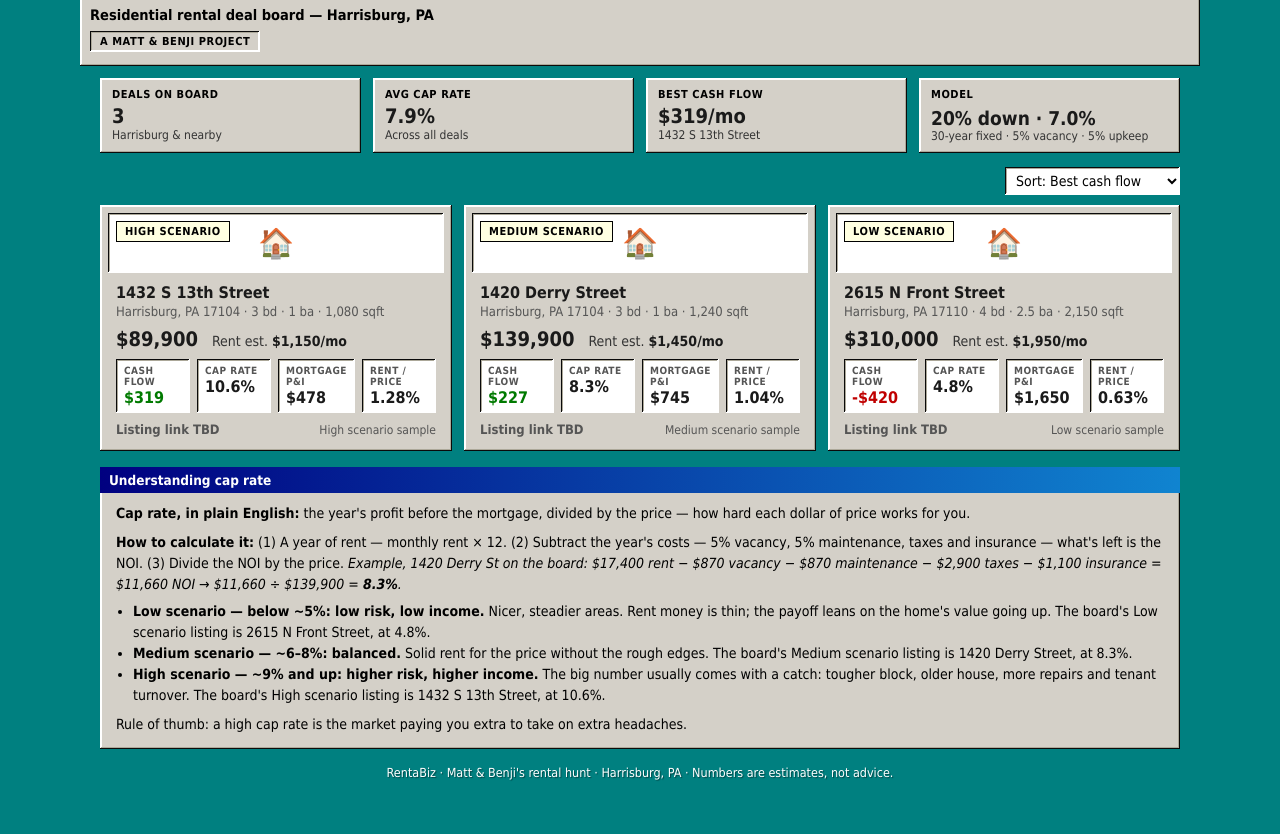
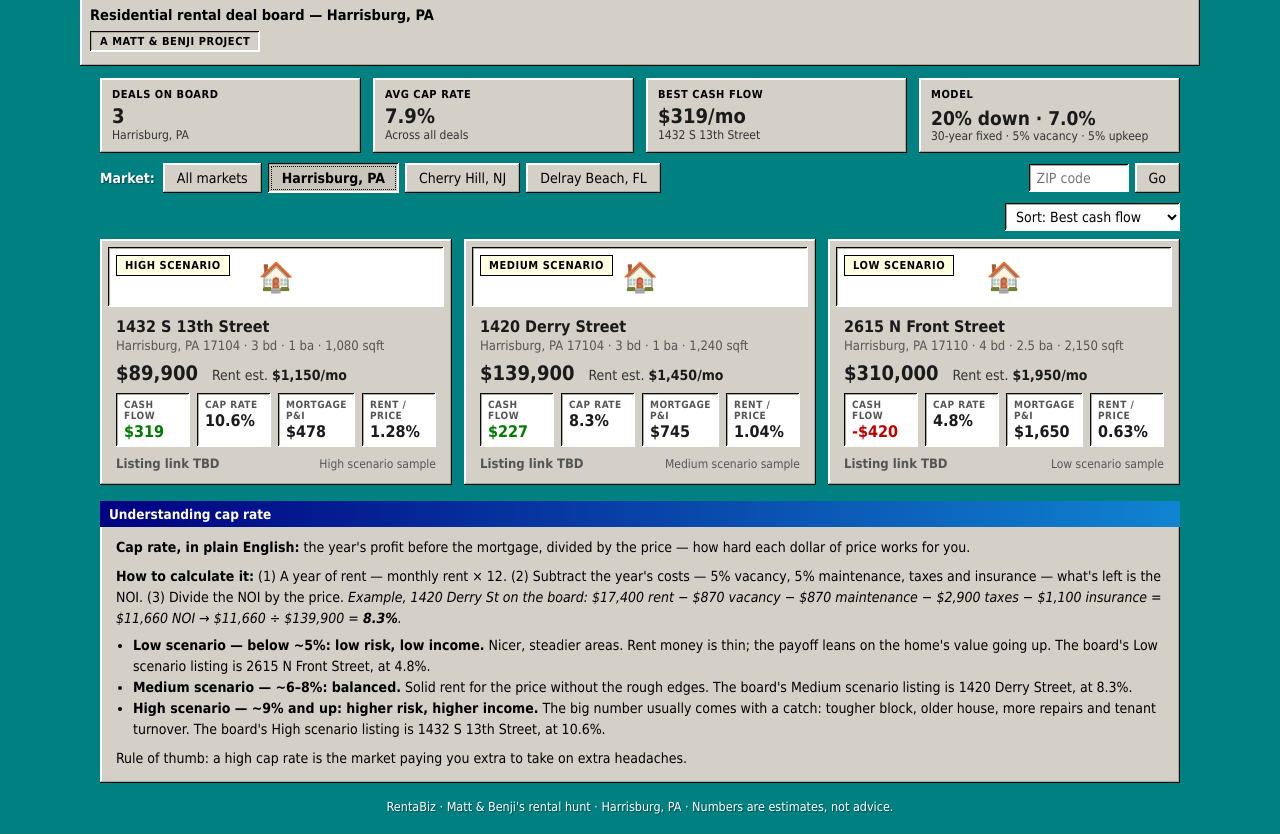
Before and after one commit to MattGPT5786/RentaBiz, a plain HTML site: page index.html in a window 1280 px wide. Shown: the part 47-881 px from the top of the page. Before the commit the page ends 847 px from the top, so only its background shows below. Drawn offline with Linux system fonts and the light colour scheme.

Commit message:
Market switcher: Harrisburg PA, Cherry Hill NJ, Delray Beach FL, plus ZIP code lookup

```diff
--- a/index.html
+++ b/index.html
@@ -35,8 +35,17 @@
   .stat .k{font-size:11px;font-weight:700;letter-spacing:.05em;text-transform:uppercase;color:#000}
   .stat .v{font-size:20px;font-weight:700;margin-top:3px}
   .stat .s{font-size:12px;color:var(--soft)}
+  /* market switcher */
+  .markets{display:flex;gap:6px;flex-wrap:wrap;align-items:center;margin:10px 0 0}
+  .mlbl{font-size:14px;font-weight:700;color:#ffffff;text-shadow:1px 1px 1px rgba(0,0,0,.45);margin-right:2px}
+  .mbtn{appearance:none;border:none;background:var(--face);box-shadow:var(--raised);color:#000;font-family:var(--sans);
+    font-size:14px;padding:7px 14px;cursor:pointer}
+  .mbtn:active{box-shadow:var(--sunken)}
+  .mbtn.on{box-shadow:var(--sunken);font-weight:700;outline:1px dotted #000;outline-offset:-4px;background:#c9c5ba}
+  .zipbox{display:inline-flex;gap:6px;margin-left:auto;align-items:center}
+  .zipbox input{font-family:var(--sans);font-size:14px;width:100px;padding:6px 8px;border:none;box-shadow:var(--sunken);background:#ffffff;color:#000}
   /* toolbar */
-  .toolbar{display:flex;gap:6px;flex-wrap:wrap;align-items:center;margin:14px 0 10px}
+  .toolbar{display:flex;gap:6px;flex-wrap:wrap;align-items:center;margin:10px 0 8px}
   .toolbar select{margin-left:auto;font-family:var(--sans);font-size:14px;color:#000;
     border:none;box-shadow:var(--sunken);padding:5px 7px;background:#ffffff}
   /* deal cards */
@@ -80,16 +89,25 @@
 <header><div class="wrap">
   <div class="winbtns" aria-hidden="true"><span>–</span><span>▢</span><span>✕</span></div>
   <div class="logo">Renta<span class="z">Biz</span></div>
-  <p class="tagline">Residential rental deal board — Harrisburg, PA</p>
+  <p class="tagline">Residential rental deal board — <span id="mktLabel">Harrisburg, PA</span></p>
   <span class="crew">A Matt &amp; Benji project</span>
 </div></header>
 
 <div class="wrap">
   <div class="strip">
-    <div class="stat"><div class="k">Deals on board</div><div class="v" id="stCount">–</div><div class="s">Harrisburg &amp; nearby</div></div>
+    <div class="stat"><div class="k">Deals on board</div><div class="v" id="stCount">–</div><div class="s" id="stCountSub">Harrisburg, PA</div></div>
     <div class="stat"><div class="k">Avg cap rate</div><div class="v" id="stCap">–</div><div class="s">Across all deals</div></div>
     <div class="stat"><div class="k">Best cash flow</div><div class="v" id="stCF">–</div><div class="s" id="stCFName">Per month</div></div>
     <div class="stat"><div class="k">Model</div><div class="v" style="font-size:19px;padding-top:3px">20% down · 7.0%</div><div class="s">30-year fixed · 5% vacancy · 5% upkeep</div></div>
+  </div>
+
+  <div class="markets">
+    <span class="mlbl">Market:</span>
+    <button class="mbtn" data-m="all">All markets</button>
+    <button class="mbtn on" data-m="Harrisburg, PA">Harrisburg, PA</button>
+    <button class="mbtn" data-m="Cherry Hill, NJ">Cherry Hill, NJ</button>
+    <button class="mbtn" data-m="Delray Beach, FL">Delray Beach, FL</button>
+    <span class="zipbox"><input id="zipInput" type="text" inputmode="numeric" maxlength="5" placeholder="ZIP code" aria-label="ZIP code"><button class="mbtn" id="zipGo">Go</button></span>
   </div>
 
   <div class="toolbar">
@@ -127,13 +145,13 @@
 
   // ---- Deals: add new properties to this list ----
   var DEALS = [
-    { sample:true, address:"1420 Derry Street", city:"Harrisburg, PA 17104", price:139900,
+    { sample:true, market:"Harrisburg, PA", zip:"17104", address:"1420 Derry Street", city:"Harrisburg, PA 17104", price:139900,
       beds:3, baths:1, sqft:1240, rent:1450, taxes:2900, insurance:1100,
       link:"", scenario:"Medium", source:"Medium scenario sample" },
-    { sample:true, address:"2615 N Front Street", city:"Harrisburg, PA 17110", price:310000,
+    { sample:true, market:"Harrisburg, PA", zip:"17110", address:"2615 N Front Street", city:"Harrisburg, PA 17110", price:310000,
       beds:4, baths:2.5, sqft:2150, rent:1950, taxes:4800, insurance:1500,
       link:"", scenario:"Low", source:"Low scenario sample" },
-    { sample:true, address:"1432 S 13th Street", city:"Harrisburg, PA 17104", price:89900,
+    { sample:true, market:"Harrisburg, PA", zip:"17104", address:"1432 S 13th Street", city:"Harrisburg, PA 17104", price:89900,
       beds:3, baths:1, sqft:1080, rent:1150, taxes:1900, insurance:950,
       link:"", scenario:"High", source:"High scenario sample" }
   ];
@@ -149,7 +167,11 @@
   function render(){
     var board = document.getElementById("board");
     var sort = document.getElementById("sort").value;
-    var list = DEALS.slice();
+    var list = DEALS.filter(function(d){
+      if (marketFilter === "all") return true;
+      if (typeof marketFilter === "object") return d.zip === marketFilter.zip;
+      return d.market === marketFilter;
+    });
     list.sort(function(a, b){
       var ma = metrics(a), mb = metrics(b);
       if (sort === "cf") return mb.cf - ma.cf;
@@ -157,7 +179,9 @@
       if (sort === "priceAsc") return a.price - b.price;
       return b.price - a.price;
     });
-    document.getElementById("emptyMsg").style.display = list.length ? "none" : "";
+    var em = document.getElementById("emptyMsg");
+    em.style.display = list.length ? "none" : "";
+    if (!list.length) em.textContent = "No listings for " + document.getElementById("mktLabel").textContent + " yet — send me one and it lands on the board.";
     board.innerHTML = list.map(function(d){
       var m = metrics(d);
       return '<div class="deal">' +
@@ -178,17 +202,40 @@
         '</div></div>';
     }).join("");
     // summary strip
-    var active = DEALS;
-    document.getElementById("stCount").textContent = DEALS.length;
+    var active = list;
+    document.getElementById("stCount").textContent = list.length;
+    document.getElementById("stCountSub").textContent = document.getElementById("mktLabel").textContent;
     if (active.length){
       var avgCap = active.reduce(function(a, d){ return a + metrics(d).cap; }, 0) / active.length;
       document.getElementById("stCap").textContent = avgCap.toFixed(1) + "%";
       var best = active.slice().sort(function(a, b){ return metrics(b).cf - metrics(a).cf; })[0];
       document.getElementById("stCF").textContent = money(metrics(best).cf) + "/mo";
       document.getElementById("stCFName").textContent = best.address;
+    } else {
+      document.getElementById("stCap").textContent = "–";
+      document.getElementById("stCF").textContent = "–";
+      document.getElementById("stCFName").textContent = "No listings yet";
     }
   }
   document.getElementById("sort").addEventListener("change", render);
+
+  var marketFilter = "Harrisburg, PA";
+  function setMarket(m){
+    marketFilter = m;
+    document.querySelectorAll(".mbtn[data-m]").forEach(function(b){ b.classList.toggle("on", b.getAttribute("data-m") === m); });
+    document.getElementById("mktLabel").textContent = (m === "all") ? "All markets" : (typeof m === "object" ? "ZIP " + m.zip : m);
+    render();
+  }
+  document.querySelectorAll(".mbtn[data-m]").forEach(function(b){
+    b.addEventListener("click", function(){ document.getElementById("zipInput").value = ""; setMarket(b.getAttribute("data-m")); });
+  });
+  function zipGo(){
+    var v = document.getElementById("zipInput").value.trim();
+    if (!/^\d{5}$/.test(v)) return;
+    setMarket({zip: v});
+  }
+  document.getElementById("zipGo").addEventListener("click", zipGo);
+  document.getElementById("zipInput").addEventListener("keydown", function(e){ if (e.key === "Enter") zipGo(); });
   render();
 </script>
 </body>
```
